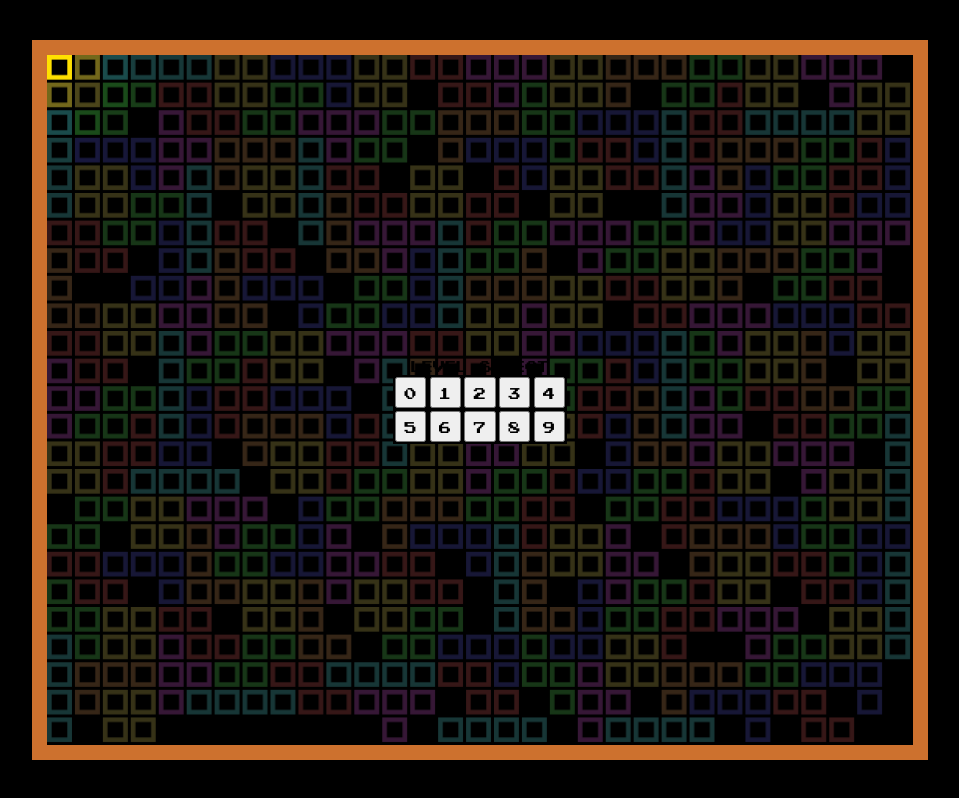
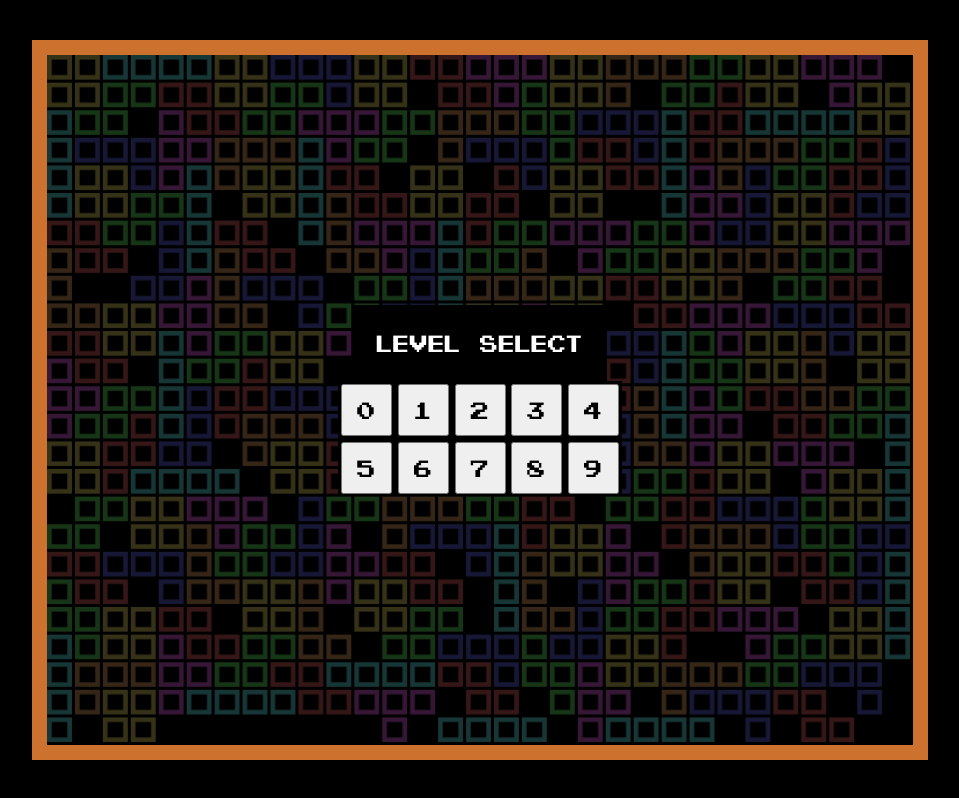
Before and after one commit to akashdas98/tetris, a Next.js app: page /levelSelect in a window 1280 px wide. Shown: the whole page, without its empty margins (160-1119 px from the left). Built offline with nearby package versions, Linux system fonts and the light colour scheme.

Commit message:
Added Header component. Updated Button and RetroButton. Updated levelSelect page.

```diff
--- a/package.json
+++ b/package.json
@@ -10,6 +10,7 @@
     "@types/node": "^16.18.97",
     "@types/react": "^18.3.2",
     "@types/react-dom": "^18.3.0",
+    "classnames": "^2.5.1",
     "next": "^14.2.3",
     "react": "^18.3.1",
     "react-dom": "^18.3.1",
--- a/src/Classes/BackgroundCanvas/BackgroundCanvas.ts
+++ b/src/Classes/BackgroundCanvas/BackgroundCanvas.ts
@@ -48,9 +48,9 @@ export default class BackgroundCanvas extends TetrominoCanvas {
         color: piece.getColor(),
       };
     });
-    this.mouseX = -1;
-    this.mouseY = -1;
     this.hoverGlowRadius = hoverGlowRadius;
+    this.mouseX = -this.hoverGlowRadius * this.scale;
+    this.mouseY = -this.hoverGlowRadius * this.scale;
     canvas.style.pointerEvents = "auto";
     window.addEventListener("mousemove", this.handleMouseMove);
     window.addEventListener("mouseleave", this.handleMouseLeave);
@@ -82,8 +82,8 @@ export default class BackgroundCanvas extends TetrominoCanvas {
   };
 
   private handleMouseLeave = () => {
-    this.mouseX = -1;
-    this.mouseY = -1;
+    this.mouseX = -this.hoverGlowRadius * this.scale;
+    this.mouseY = -this.hoverGlowRadius * this.scale;
     this.draw();
   };
 
--- a/src/Components/MainMenu.tsx
+++ b/src/Components/MainMenu.tsx
@@ -60,10 +60,6 @@ export default function MainMenu() {
     return () => window.removeEventListener("keydown", handleInput);
   }, [selectedIndex]);
 
-  useEffect(() => {
-    console.log(selectedIndex);
-  }, [selectedIndex]);
-
   return (
     <div className={styles.root}>
       {buttons.map((button, i) => (
--- a/src/Components/UI/Buttons/Button.tsx
+++ b/src/Components/UI/Buttons/Button.tsx
@@ -1,22 +1,76 @@
-import React, { ReactNode } from "react";
+import React, { ReactNode, useMemo } from "react";
 import styles from "./button.module.css";
+import classnames from "classnames";
+import { UiSize } from "../../../PropTypes";
 
 export interface ButtonPropTypes {
+  size?: UiSize;
   iconLeft?: ReactNode;
   iconRight?: ReactNode;
+  iconLeftProps?: Record<string, any>;
+  iconRightProps?: Record<string, any>;
   children?: ReactNode;
   onClick?: (...args: any[]) => any;
   [key: string]: any;
 }
 
-export default function Button(props: ButtonPropTypes) {
-  const { label, iconLeft, iconRight, onClick, children, ...rest } = props;
+export default function Button({
+  size = "normal",
+  iconLeft,
+  iconRight,
+  iconLeftProps = {},
+  iconRightProps = {},
+  onClick,
+  children,
+  ...rest
+}: ButtonPropTypes) {
+  const classNames = useMemo(() => {
+    switch (size) {
+      case "small":
+        return {
+          iconLeft: styles.iconLeftSmall,
+          iconRight: styles.iconRightSmall,
+          button: styles.buttonSmall,
+        };
+      case "large":
+        return {
+          iconLeft: styles.iconLeftLarge,
+          iconRight: styles.iconRightLarge,
+          button: styles.buttonLarge,
+        };
+      default:
+        return {
+          iconLeft: styles.iconLeft,
+          iconRight: styles.iconRight,
+          button: styles.button,
+        };
+    }
+  }, [size]);
 
   return (
-    <button className={styles.button} onClick={onClick} {...rest}>
-      {iconLeft && <span style={{ marginRight: "8px" }}>{iconLeft}</span>}
+    <button
+      onClick={onClick}
+      {...rest}
+      className={classnames(classNames.button, rest?.className)}
+    >
+      {iconLeft && (
+        <span
+          className={classnames(classNames.iconLeft, iconLeftProps?.className)}
+        >
+          {iconLeft}
+        </span>
+      )}
       <span>{children}</span>
-      {iconRight && <span style={{ marginLeft: "8px" }}>{iconRight}</span>}
+      {iconRight && (
+        <span
+          className={classnames(
+            classNames.iconRight,
+            iconRightProps?.className
+          )}
+        >
+          {iconRight}
+        </span>
+      )}
     </button>
   );
 }
--- a/src/Components/UI/Buttons/RetroButton.tsx
+++ b/src/Components/UI/Buttons/RetroButton.tsx
@@ -3,7 +3,6 @@ import styles from "./retroButton.module.css";
 import Button, { ButtonPropTypes } from "./Button";
 
 export interface RetroButtonPropTypes extends ButtonPropTypes {
-  size?: "normal" | "small" | "large";
   borderColor?: string;
   rootProps?: Record<string, any>;
   selected?: boolean;
--- a/src/Components/UI/Buttons/button.module.css
+++ b/src/Components/UI/Buttons/button.module.css
@@ -1,4 +1,45 @@
+.button,
+.buttonSmall,
+.buttonLarge {
+  cursor: pointer;
+  line-height: 1em;
+}
+
 .button {
+  font-size: 24px;
+  padding: 12px;
+}
+
+.buttonSmall {
   font-size: 16px;
-  cursor: pointer;
+  padding: 8px;
 }
+
+.buttonLarge {
+  font-size: 32px;
+  padding: 16px;
+}
+
+.iconLeft {
+  margin-right: 12px;
+}
+
+.iconRight {
+  margin-left: 12px;
+}
+
+.iconLeftSmall {
+  margin-right: 8px;
+}
+
+.iconRightSmall {
+  margin-left: 8px;
+}
+
+.iconLeftLarge {
+  margin-right: 16px;
+}
+
+.iconRightLarge {
+  margin-left: 16px;
+}
--- a/src/Components/UI/Buttons/retroButton.module.css
+++ b/src/Components/UI/Buttons/retroButton.module.css
@@ -12,6 +12,14 @@
   padding: 12px;
 }
 
+.rootSmall {
+  padding: 8px;
+}
+
+.rootLarge {
+  padding: 16px;
+}
+
 .button,
 .buttonSmall,
 .buttonLarge {
@@ -19,21 +27,19 @@
   color: #ffffff;
   border: none;
   display: block;
-  padding: 0.5em 0.7em;
-  cursor: pointer;
   z-index: 2;
 }
 
 .button {
-  font-size: 1.5em;
+  padding: 12px 24px !important;
 }
 
 .buttonSmall {
-  font-size: 1em;
+  padding: 8px 16px !important;
 }
 
 .buttonLarge {
-  font-size: 2em;
+  padding: 16px 32px !important;
 }
 
 .horizontalBorder,
--- /dev/null
+++ b/src/Components/UI/Heading.tsx
@@ -0,0 +1,34 @@
+import React, { ReactNode, useMemo } from "react";
+import styles from "./heading.module.css";
+import { UiSize } from "../../PropTypes";
+
+type Props = {
+  size?: UiSize;
+  children: ReactNode;
+  [key: string]: any;
+};
+
+export default function Heading({ size = "normal", children, ...rest }: Props) {
+  const classNames = useMemo(() => {
+    switch (size) {
+      case "small":
+        return {
+          heading: styles.buttonSmall,
+        };
+      case "large":
+        return {
+          heading: styles.headingLarge,
+        };
+      default:
+        return {
+          heading: styles.heading,
+        };
+    }
+  }, [size]);
+
+  return (
+    <div {...rest} className={`${classNames.heading} ${rest?.className || ""}`}>
+      {children}
+    </div>
+  );
+}
--- /dev/null
+++ b/src/Components/UI/heading.module.css
@@ -0,0 +1,21 @@
+.heading,
+.headingSmall,
+.headingLarge {
+  color: #ffffff;
+  background-color: #000000;
+}
+
+.heading {
+  font-size: 24px;
+  padding: 24px;
+}
+
+.headingSmall {
+  font-size: 1em;
+  padding: 16px;
+}
+
+.headingLarge {
+  font-size: 2em;
+  padding: 32px;
+}
--- /dev/null
+++ b/src/PropTypes/index.ts
@@ -0,0 +1 @@
+export type UiSize = "normal" | "small" | "large";
--- a/src/app/levelSelect/levelSelect.module.css
+++ b/src/app/levelSelect/levelSelect.module.css
@@ -8,7 +8,6 @@
 
 .levelSelect {
   background-color: #000000;
-  width: 20%;
   aspect-ratio: 5/2;
   display: grid;
   grid-template-columns: repeat(5, 1fr);
--- a/src/app/levelSelect/page.tsx
+++ b/src/app/levelSelect/page.tsx
@@ -1,6 +1,7 @@
 "use client";
 
 import Button from "../../Components/UI/Buttons/Button";
+import Heading from "../../Components/UI/Heading";
 import styles from "./levelSelect.module.css";
 import { useRouter } from "next/navigation";
 import { useState } from "react";
@@ -19,7 +20,7 @@ export default function HomePage() {
 
   return (
     <div className={styles.root}>
-      <div className={styles.title}>Level Select</div>
+      <Heading>Level Select</Heading>
       <div className={styles.levelSelect}>
         {Array.from({ length: 10 }, (_, i) => (
           <Button
```
Also changed, not shown: 1 other file (tests, documents, lock files or other folders).
